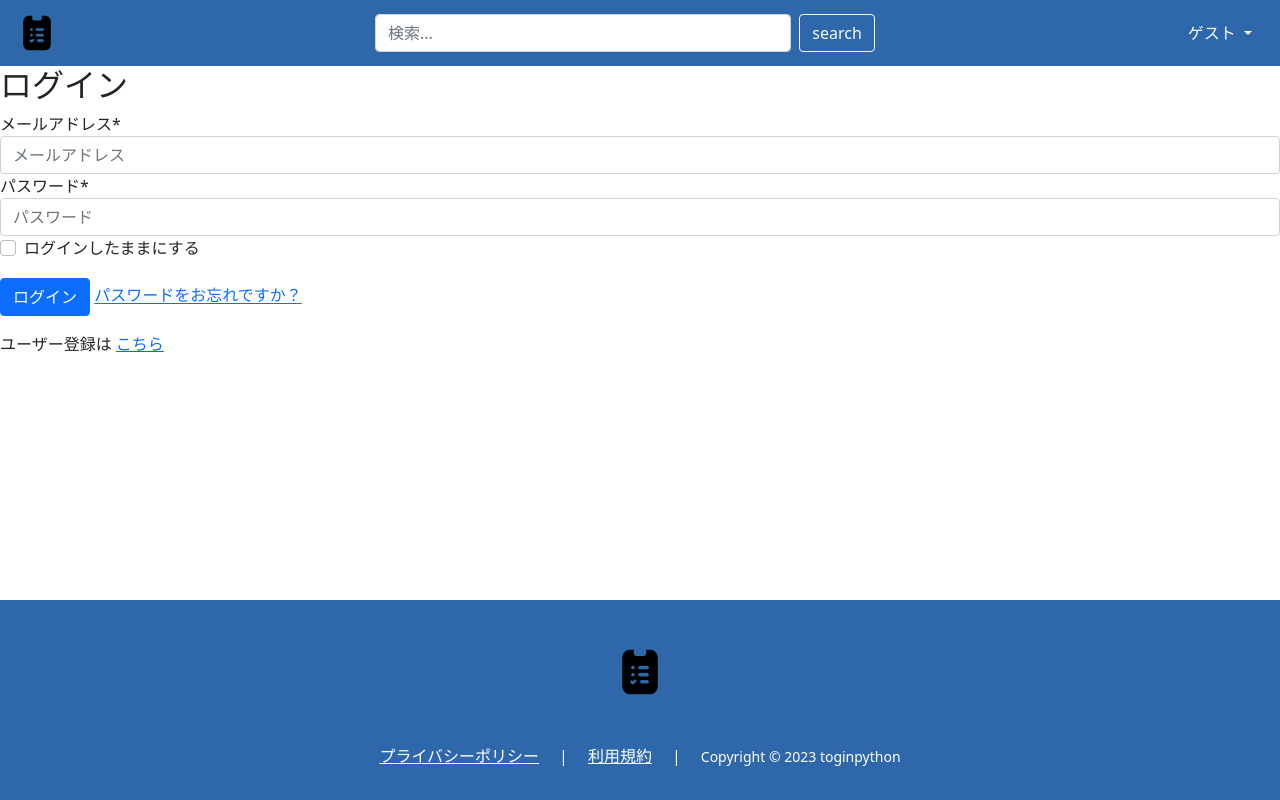
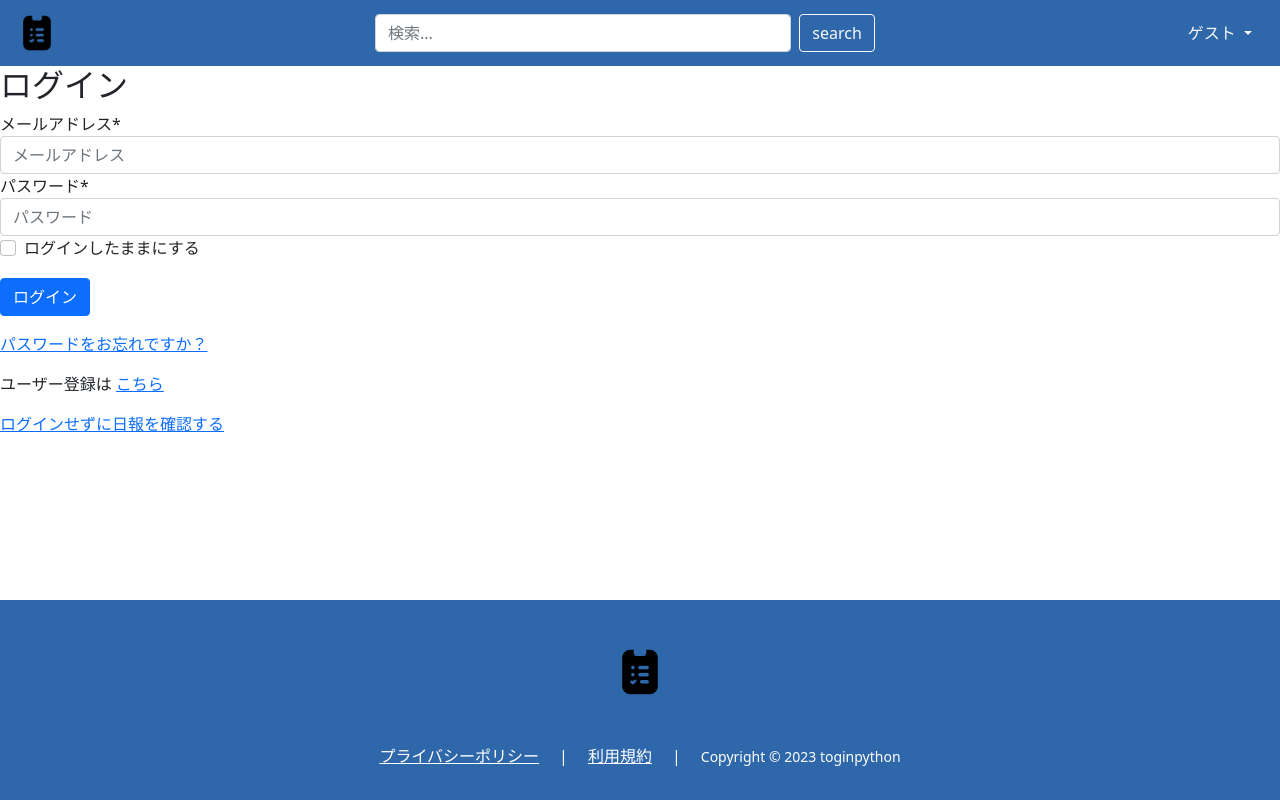
Before and after one commit to Ginta-Togawa/day_repo, a Django app: page /accounts/login/ in a window 1280 px wide. Run offline with Django 4.2, Linux system fonts and the light colour scheme; some libraries are stand-ins or nearby versions.

Commit message:
ナビゲーションバーのユーザ管理ボタンを、ログイン状態に合わせて変更されるように修正
・ログイン時：ユーザ名(メールアドレス)が表示され、アカウント設定とログアウトのボタンを表示
・ログアウト時：「ゲスト」が表示され、ログインとユーザ登録のボタンを表示

```diff
--- a/templates/account/login.html
+++ b/templates/account/login.html
@@ -35,12 +35,13 @@
         {% endif %}
 
         <button class="primaryAction btn btn-primary my-3" type="submit">{% trans "Sign In" %}</button>
-        <a class="button secondaryAction" href="{% url 'account_reset_password' %}">
+        <p><a class="button secondaryAction" href="{% url 'account_reset_password' %}">
         <span>
             {% trans "Forgot Password?" %}
         </span>
         </a>
         <p>ユーザー登録は <a href="{{ signup_url }}">こちら</a>
+        <p><a href="{% url 'day_repo_list' %}">ログインせずに日報を確認する</a>
         <p>
     </form>
 </div>
--- a/templates/nav.html
+++ b/templates/nav.html
@@ -18,11 +18,19 @@
                 {{ request.user|user_display}}
             </a>
             <ul class="dropdown-menu" aria-labelledby="navbarDropdown">
+                {% if request.user.is_authenticated %}
                 <li><a class="dropdown-item" href="#">アカウント設定</a></li>
                 <li>
                     <hr class="dropdown-divider">
                 </li>
-                <li><a class="dropdown-item" href="/accounts/logout">ログアウト</a></li>
+                <li><a class="dropdown-item" href="{% url 'account_logout' %}">ログアウト</a></li>
+                {% else %}
+                <li><a class="dropdown-item" href="{% url 'account_login' %}">ログイン</a></li>
+                <li>
+                    <hr class="dropdown-divider">
+                </li>
+                <li><a class="dropdown-item" href="{% url 'account_signup' %}">ユーザ登録</a></li>
+                {% endif %}
             </ul>
         </div>
     </div>
```
